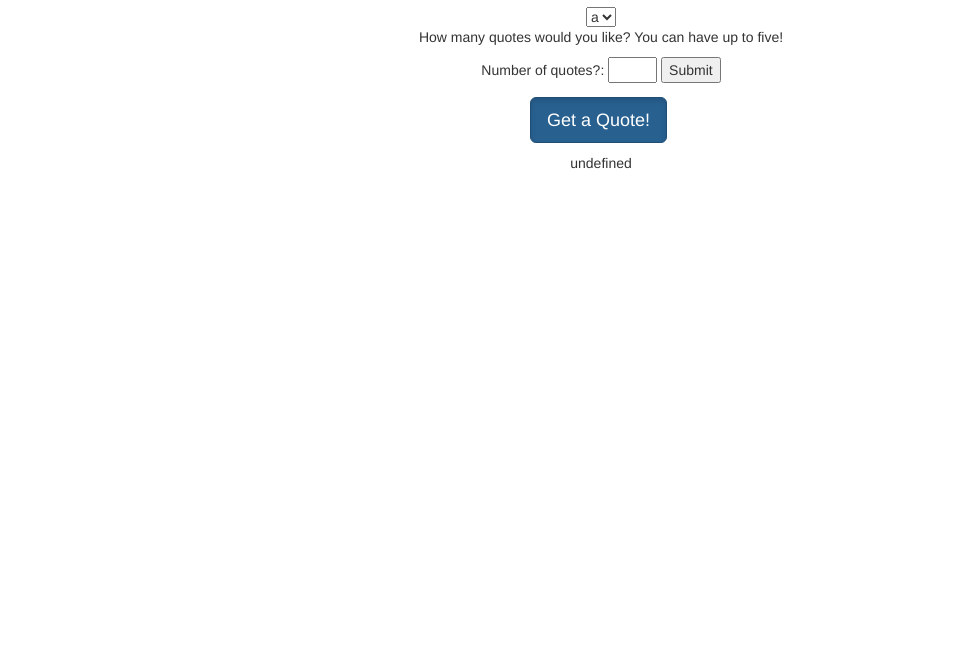
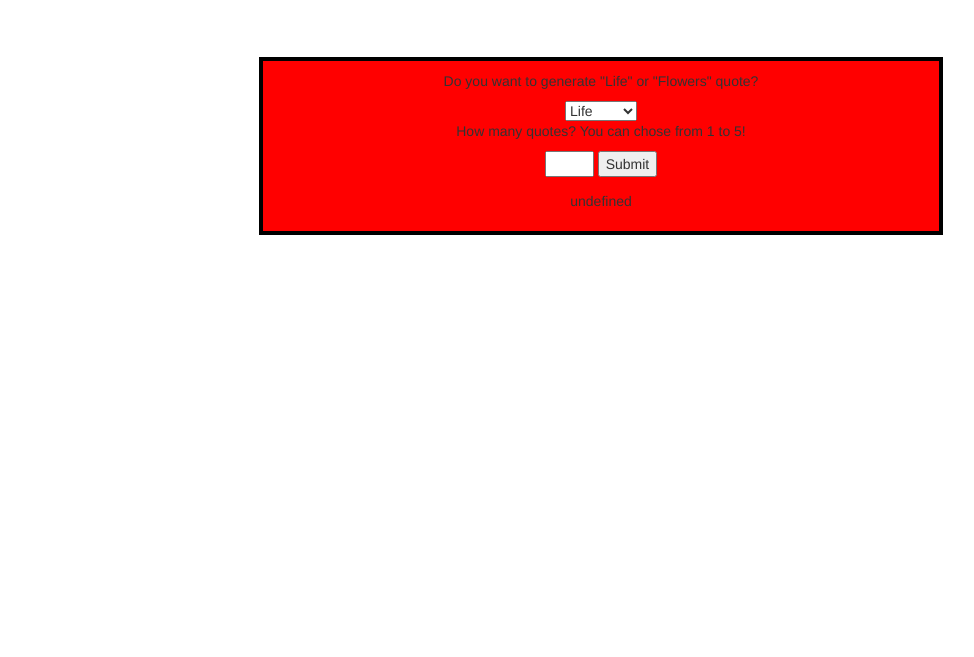
Before and after one commit to frankie9119/quotationGenerator, a plain HTML site: page index.html in a window 1280 px wide. Shown: the part 143-800 px from the top of the page, without its empty margins (39-1013 px from the left). Drawn offline with nearby package versions, Linux system fonts and the light colour scheme; files that its build step writes are made by us from their sources.

Commit message:
changed generators function

```diff
--- a/css/style.css
+++ b/css/style.css
@@ -1,18 +1,13 @@
 body{
-	background-color: #fefcbf;
+  background-color: yellow;
 }
-.container{
-	text-align: center;
-	padding-top: 50px;
-}
-hr{
-	width: 600px;
-	border-bottom: 1px solid black;
-	color: black;
-}
-.quote-box{
-	border: 3px solid;
-	border-radius: 15px;
-	padding: 10px;
-	margin-bottom: 15px;
-}
+
+.card{
+  background-color: red;
+  border: 4px solid black;
+  text-align: center;
+  color: #F2F3F4
+  border-radius: 5px;
+  margin: 140px 20% 120px;
+  padding: 10px 0 10px;
+  }
--- a/index.html
+++ b/index.html
@@ -2,50 +2,42 @@
 
 <head>
     <meta charset="utf-8">
-    <link rel="stylesheet" type="text/css" href="css/style.css" />
+    <link rel="stylesheet" type="text/css" href="style.css" />
   <link href="https://maxcdn.bootstrapcdn.com/bootstrap/3.3.1/css/bootstrap.min.css" rel="stylesheet">
         <link href="https://maxcdn.bootstrapcdn.com/font-awesome/4.3.0/css/font-awesome.min.css" rel="stylesheet">
+
 
     <title> Random quote machine </title>
 </head>
 
 <body>
     <div class="container">
-        <header>
 
-        </header>
+            <h1>Quotes Generator</h1>
 
-            <div style="text-align:center">
-    <h1>Random Quote Generator</h1>
+    <div class="card">
         <div>
-            <p>Please choose your quote generator.</p>
+            <p>Do you want to generate "Life" or "Flowers" quote?</p>
             <select name="quoteChoice" id="quoteChoice"/>>
-            <option value="a">a</option>
-            <option value="b">b</option>
+                <option value="1">Life</option>
+                <option value="2">Flowers</option>
             </select>
         </div>
-    <div class=click>
-        <p>How many quotes would you like? You can have up to five!</p>
+        <div>
             <form>
-                Number of quotes?:
+                <p>How many quotes? You can chose from 1 to 5!</p>
                     <input name="userInput" id="userInput" type="number" min="1" max="5"/>
                     <input type="button" onclick="printQuote()" value="Submit"/>
             </form>
         </div>
-        <ul class="list-inline">
-                    <a id="qt_btn" class="btn btn-primary btn-lg active" role="button" aria-pressed="true">Get a Quote!</a>
-
-
-                </ul>
         <div>
             <p id="demo"></p>
         </div>
 
+    </div>
+    </div>
 
-</div>
     <script src="js/script.js"></script>
 
-
 </body>
-
 </html>
--- a/js/script.js
+++ b/js/script.js
@@ -33,15 +33,30 @@ function generatorTwo() {
   return nicks.join(" ");
 }
 
-function generators (){
+/*function generators (){
     var mix = document.getElementById("userInput").value;
     for (var i = 0; i < mix; i++){
-        if (document.getElementById("quoteChoice").value === '1'){
+        if (document.getElementById("quoteChoice").innerText === '1'){
             return generatorOne();
-        } else if (document.getElementById("quoteChoice").value === '2'){
+        } else if (document.getElementById("quoteChoice").innerText === '2'){
             return generatorTwo();
         }
     }
+}*/
+
+function generators (){
+    var mix = document.getElementById("userInput").value;
+    let sentence;
+        if (document.getElementById("quoteChoice").innerText === '1'){
+            for (var i = 0; i < mix; i++) {
+              sentence += generatorOne();
+            }
+        } else if (document.getElementById("quoteChoice").innerText === '2'){
+            for (var i = 0; i< mix; i++) {
+            sentence += generatorTwo();
+        }
+    }
+    return sentence;
 }
 
 
```
Also changed, not shown: 1 other file. Lines whose indentation alone changed are shown as unchanged.
